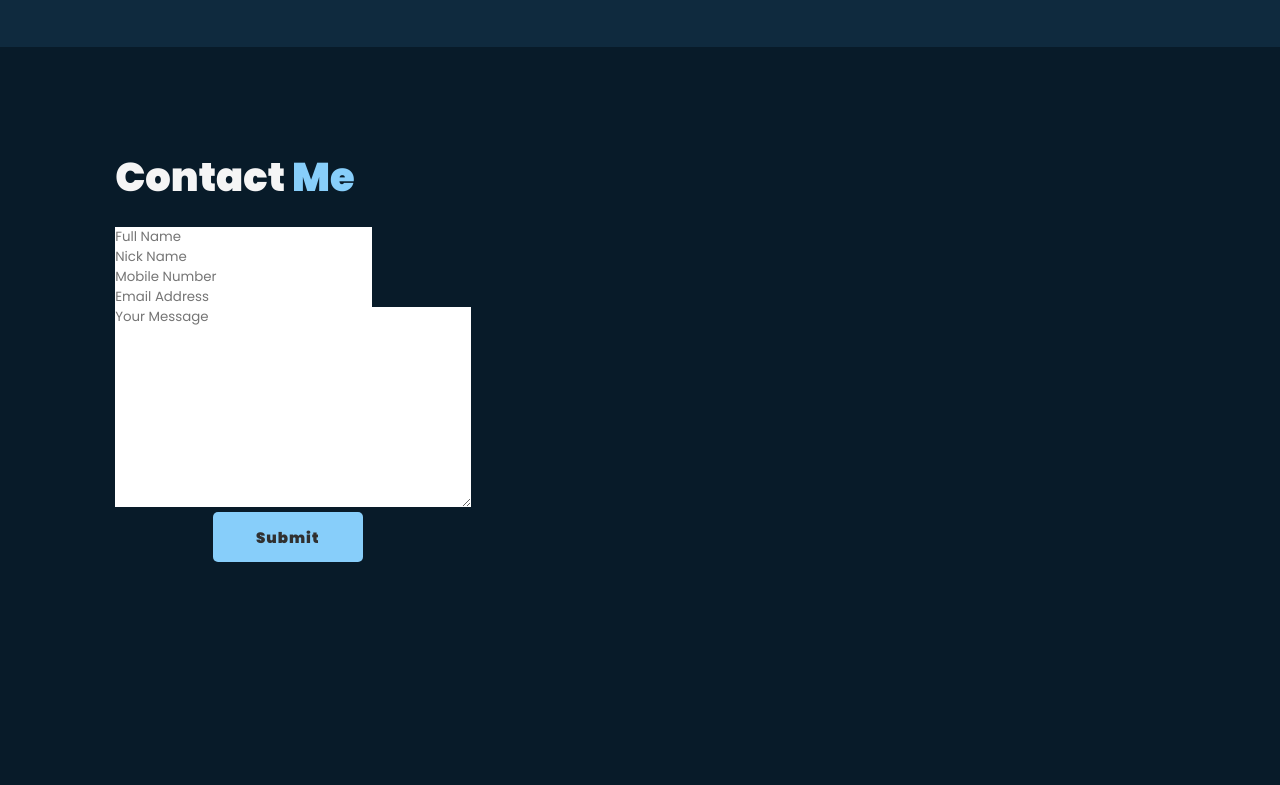
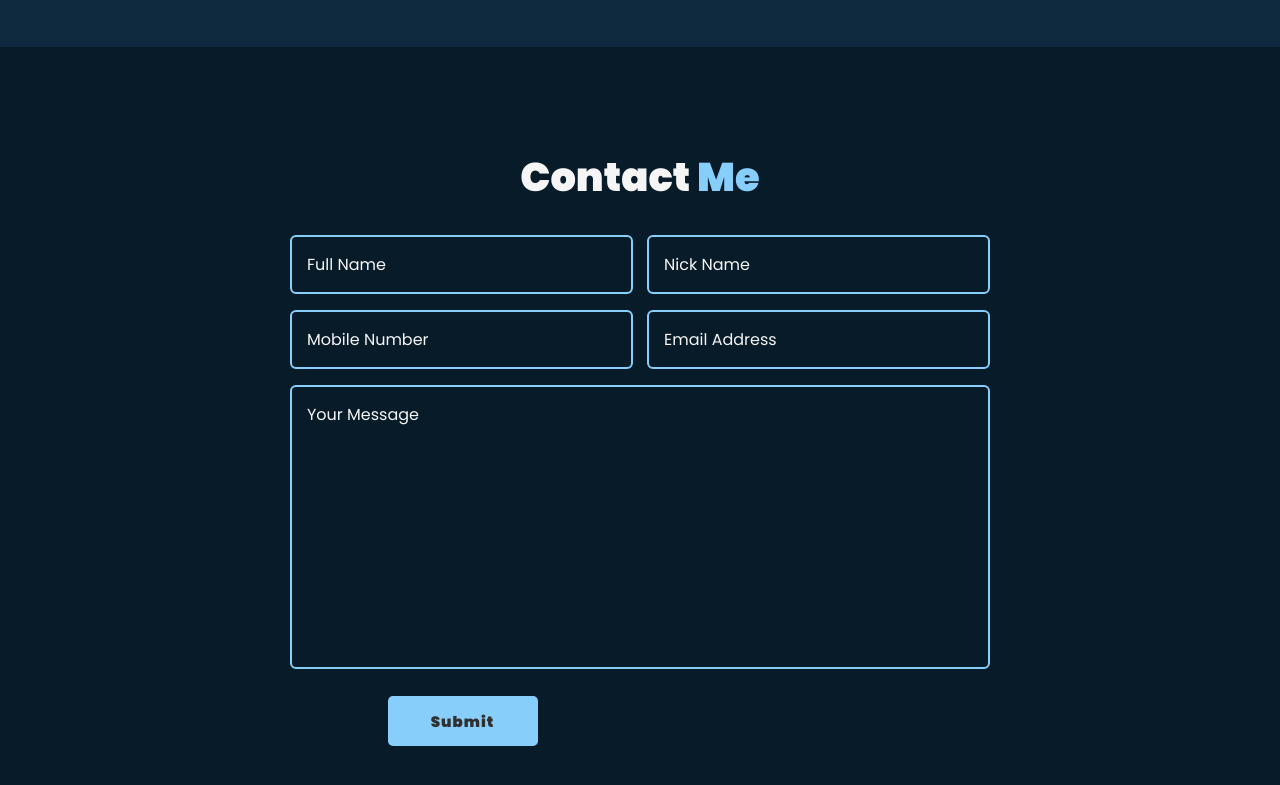
Before and after one commit to ririnjulianansa/personal-website, a plain HTML site: page index.html in a window 1280 px wide. Shown: the part 2975-3760 px from the top of the page. Drawn offline with nearby package versions, Linux system fonts and the light colour scheme.

Commit message:
contact style

```diff
--- a/style.css
+++ b/style.css
@@ -395,3 +395,59 @@ span {
     font-size: 1.3rem;
     color: whitesmoke;
 }
+
+.contact {
+    min-height: auto;
+    padding-bottom: 7rem;
+    background: #081b29;
+}
+
+.contact form {
+    max-width: 70rem;
+    margin: 0 auto;
+    text-align: center;
+}
+
+.contact form .input-box {
+    position: relative;
+    display: flex;
+    justify-content: space-between;
+    flex-wrap: wrap;
+}
+
+.contact form .input-box .input-field {
+    position: relative;
+    width: 49%;
+    margin: .8rem 0;
+}
+
+.contact form .input-box .input-field input,
+.contact form .textarea-field textarea {
+    width: 100%;
+    height: 100%;
+    padding: 1.5rem;
+    font-size: 1.6rem;
+    color: whitesmoke;
+    background: transparent;
+    border-radius: .6rem;
+    border: .2rem solid lightskyblue;
+}
+
+.contact form .input-box .input-field input::placeholder,
+.contact form .textarea-field textarea::placeholder {
+    color: whitesmoke;
+}
+
+.contact form .textarea-field {
+    position: relative;
+    margin: .8rem 0 2.7rem;
+    display: flex;
+}
+
+.contact form .textarea-field textarea {
+    resize: none;
+}
+
+.contact h2 {
+    text-align: center;
+}
```
